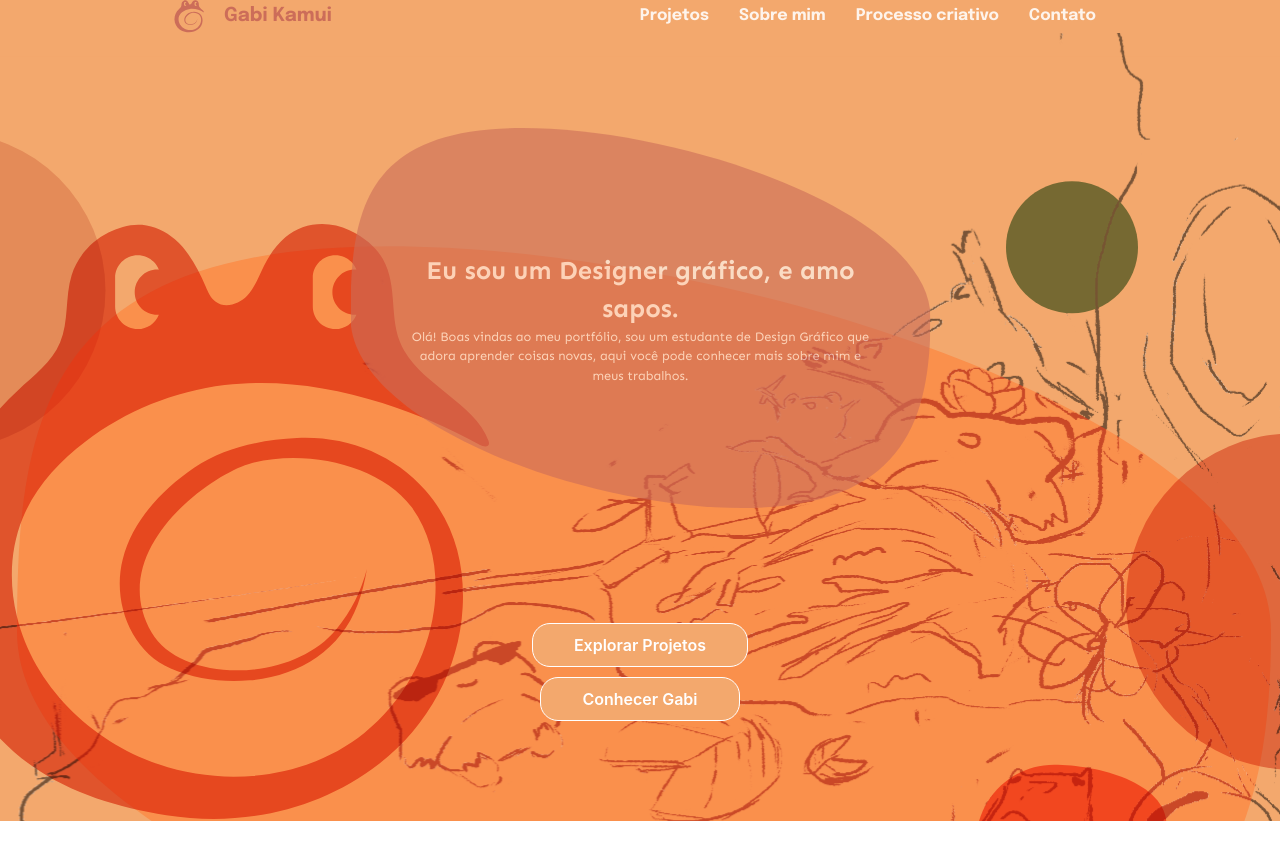
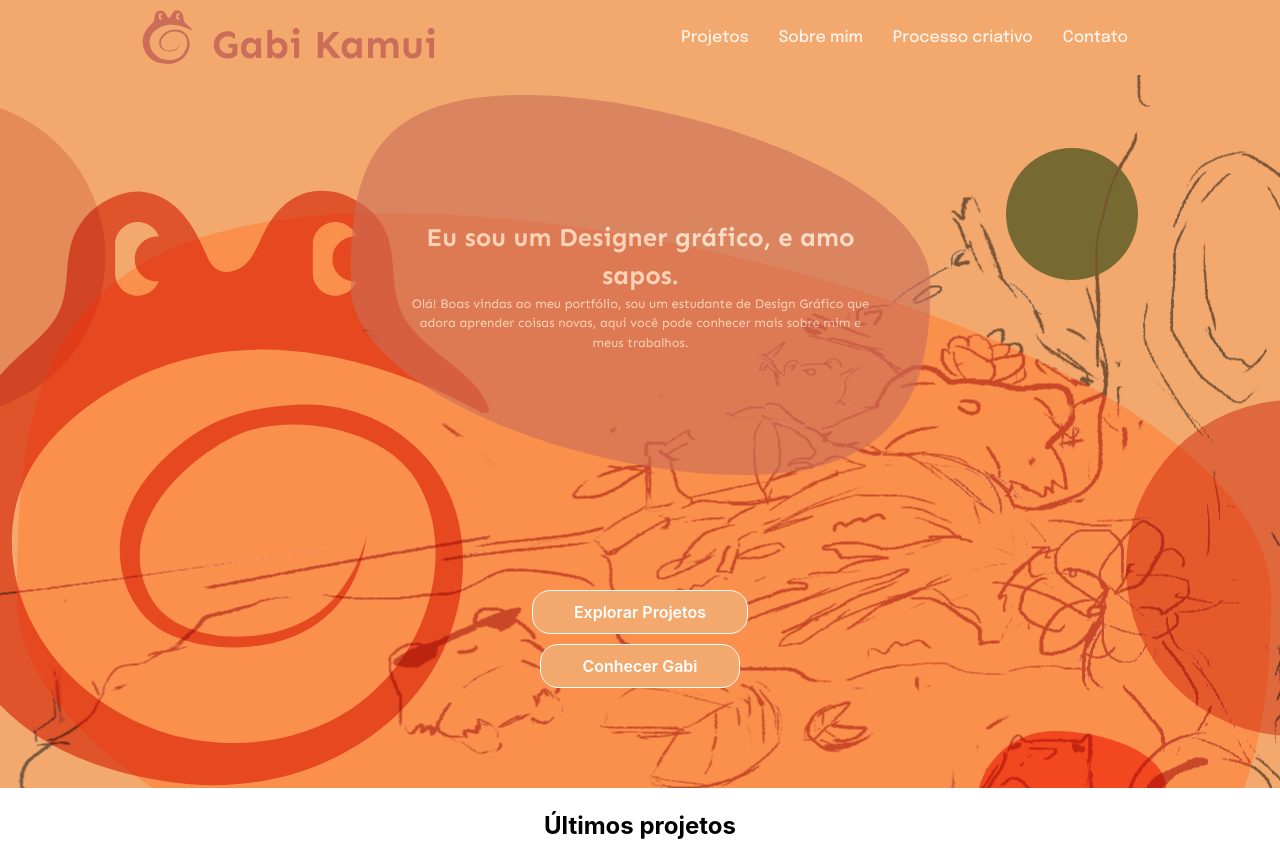
Before and after one commit to TalissonFV/portfolio-gabi-vue, a Vue app: page / in a window 1280 px wide. Shown: the top 841 px of the page. Built offline with nearby package versions, Linux system fonts and the light colour scheme.

Commit message:
Navbar ajustado

```diff
--- a/src/components/Navbar/Navbar.vue
+++ b/src/components/Navbar/Navbar.vue
@@ -49,6 +49,8 @@ nav {
     justify-content: space-around;
     background-color: #F3A86D;
     font-family: 'Epilogue', sans-serif;
+    position: fixed;
+    z-index: 100;
 
     .logoTitle{
       display: flex;
@@ -57,7 +59,7 @@ nav {
     }
 
     .navbarLogo {
-        width: 50px;
+        width: 70px;
         padding-left: 20px;
     }
 
@@ -66,6 +68,9 @@ nav {
         font-weight: 700;
         font-size: larger;
         padding-left: 20px;
+        padding-top: 15px;
+        font-size: 40px;
+        font-family: 'Sen', sans-serif;
     }
 
     .navbarMenuIcon {
@@ -88,7 +93,7 @@ nav {
             a {
                 color: inherit;
                 text-decoration-line: none;
-                font-weight: 700;
+                font-weight: 500;
             }
         }
     }
```
